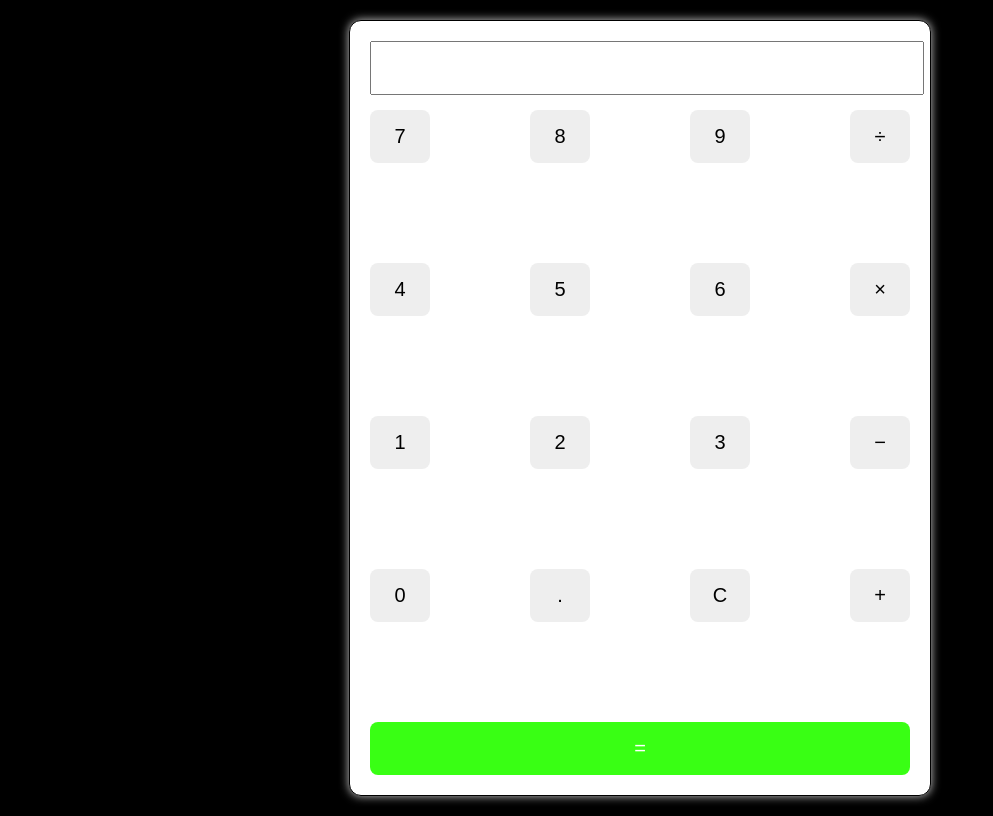
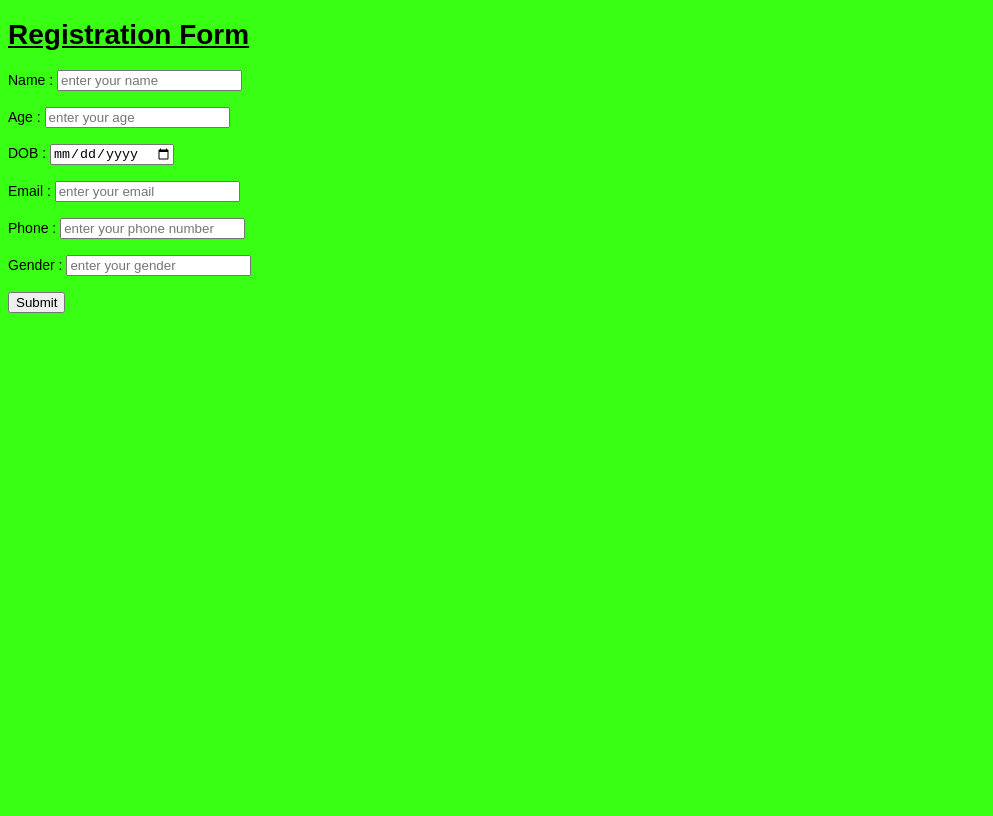
Before and after one commit to sham1823/fsd, a plain HTML site: page index.html in a window 1280 px wide. Shown: the whole page, without its empty margins (0-993 px from the left). Drawn offline with Linux system fonts and the light colour scheme.

Commit message:
Add files via upload

```diff
--- a/index.html
+++ b/index.html
@@ -1,37 +1,46 @@
+
 <!DOCTYPE html>
 <html lang="en">
 <head>
-  <meta charset="UTF-8">
-  <title>Simple Calculator</title>
-  <link rel="stylesheet" href="style.css">
+    <meta charset="UTF-8">
+    <meta name="viewport" content="width=device-width, initial-scale=1.0">
+    <title>Document</title>
 </head>
+<link rel="stylesheet" href="style.css">
 <body>
-  <div class="calculator">
-    <input type="text" id="display" readonly>
-    <div class="buttons">
-      <button onclick="appendToDisplay('7')">7</button>
-      <button onclick="appendToDisplay('8')">8</button>
-      <button onclick="appendToDisplay('9')">9</button>
-      <button onclick="appendToDisplay('/')">÷</button>
+    <h1><b><u>Registration Form</u></b></h1>
+    <div>
+        <label>Name :</label>
+        <input type="text" id="name" placeholder="enter your name" class="registration form" value="" required>
+        <p class="hidden" id="hiddenName">Enter Proper Name</p>
+    </div><br>
+    <div>
+        <label>Age :</label>
+        <input type="text" id="age" placeholder="enter your age" class="registration form" value="" required>
+        <p class="hidden" id="hiddenage">Enter Proper Age</p>
+    </div><br>
+    <div>
+        <label>DOB :</label>
+        <input type="date" id="dob" placeholder="enter your dob" class="registration form" value="" required>
+        <p class="hidden" id="hiddendob">Enter Proper DOB</p>
+    </div><br>
+    <div>
+        <label>Email :</label>
+        <input type="text" id="email" placeholder="enter your email" class="registration form" value="" required>
+        <p class="hidden" id="hiddenemail">Enter Proper Email</p>
+    </div><br>
+    <div>
+        <label>Phone :</label>
+        <input type="text" id="phone" placeholder="enter your phone number" class="registration form" value="" required>
+        <p class="hidden" id="hiddenphone">Enter Proper phone</p>
+    </div><br>
+    <div>
+        <label>Gender :</label>
+        <input type="text" id="gender" placeholder="enter your gender" class="registration form" value="" required>
+        <p class="hidden" id="hiddengender">Enter Proper Gender</p>
+    </div><br>
+    <button type="submit" onclick="submit()">Submit </button>
 
-      <button onclick="appendToDisplay('4')">4</button>
-      <button onclick="appendToDisplay('5')">5</button>
-      <button onclick="appendToDisplay('6')">6</button>
-      <button onclick="appendToDisplay('*')">×</button>
-
-      <button onclick="appendToDisplay('1')">1</button>
-      <button onclick="appendToDisplay('2')">2</button>
-      <button onclick="appendToDisplay('3')">3</button>
-      <button onclick="appendToDisplay('-')">−</button>
-
-      <button onclick="appendToDisplay('0')">0</button>
-      <button onclick="appendToDisplay('.')">.</button>
-      <button onclick="clearDisplay()">C</button>
-      <button onclick="appendToDisplay('+')">+</button>
-
-      <button class="equal" onclick="calculate()">=</button>
-    </div>
-  </div>
-  <script src="script.js"></script>
+<script src="script.js"></script>
 </body>
 </html>
--- a/script.js
+++ b/script.js
@@ -1,15 +1,74 @@
-var display = document.getElementById("display");
-function appendToDisplay(value) {
-    display.value += value;
-}
-function clearDisplay() {
-    display.value = "";
-}
-function calculate() {
-    try {
-        display.value = eval(display.value).toString();
+
+function submit() {
+    var name = document.getElementById("name");
+    var age = document.getElementById("age");
+    var email = document.getElementById("email");
+    var DOB = document.getElementById("dob");
+    var phone = document.getElementById("phone");
+    var gender = document.getElementById("gender");
+
+    console.log(name.value);
+    console.log(age.value);
+    console.log(email.value);
+    console.log(DOB.value);
+    console.log(phone.value);
+    console.log(gender.value);
+
+    nameRegex = /^[a-zA-Z\s]+$/.test(name.value);
+    ageRegex = /^[0-9]{2}$/.test(age.value);
+    phoneRegex = /^[0-9]{10}$/.test(phone.value);
+    emailRegex = /^[a-zA-Z0-9._%+-]+@[a-zA-Z0-9.-]+\.[a-zA-Z]{2,}$/.test(email.value);
+    genderRegex = /^(male|female)$/.test(gender.value);
+
+    if(nameRegex){
+
+                document.getElementById("hiddenName").style.display = "none";
+        }
+        else{
+                document.getElementById("hiddenName").style.display = "block";
+
+        }
+    if(ageRegex){
+
+                document.getElementById("hiddenage").style.display = "none";
+        }
+        else{
+                document.getElementById("hiddenage").style.display = "block";
+
+        }
+    if(emailRegex){
+
+                document.getElementById("hiddenemail").style.display = "none";
+        }
+        else{
+                document.getElementById("hiddenemail").style.display = "block";
+
+        }
+    if(phoneRegex){
+
+                document.getElementById("hiddenphone").style.display = "none";
+        }
+        else{
+                document.getElementById("hiddenphone").style.display = "block";
+
+
+        }
+     if(genderRegex){
+
+                document.getElementById("hiddengender").style.display = "none";
+     }
+     else{
+                document.getElementById("hiddengender").style.display = "block";
+     }
+     if(nameRegex && ageRegex && emailRegex ){
+               window.open("new.html")
+            document.getElementById(compiler).style.diaplay="block"
+
+
+     }
+
+
+
+
+
     }
-    catch (e) {
-        display.value = "Error";
-    }
-}
--- a/style.css
+++ b/style.css
@@ -1,48 +1,13 @@
+
 body {
-  display: flex;
-  justify-content: center;
-  align-items: center;
-  height: 100vh;
-  background: #000;
-  font-family: 'Times New Roman', Times, serif;
+    background-color: #39ff14;
+    font-family: Arial, sans-serif;
+    font-size: 14px;
+
 }
-.calculator {
-  border: 1px solid #000;
-  padding: 20px;
-  background: #fff;
-  border-radius: 12px;
-  box-shadow: 0 0 10px #ccc;
+.hidden{
+    display: none ;
+    color: #ff2c2c;
+    font-family: 'Times New Roman', Times, serif;
+    font-size: 12px;
 }
-#display {
-  width:100%;
-  height: 40px;
-  margin-bottom: 15px;
-  font-size: 24px;
-  text-align: right;
-  padding: 5px;
-}
-.buttons {
-  display: grid;
-  grid-template-columns: repeat(4, 60px);
-  gap: 100px;
-}
-button {
-  font-size: 20px;
-  padding: 15px;
-  border: none;
-  border-radius: 8px;
-  cursor: pointer;
-  background: #eee;
-  transition: background 0.3s;
-}
-button:hover {
-  background: #ddd;
-}
-.equal {
-  grid-column: span 4;
-  background: #39FF14;
-  color: white;
-}
-.equal:hover {
-  background: #1976d2;
-}
```
Also changed, not shown: new.html (added, +11 -0 lines).
